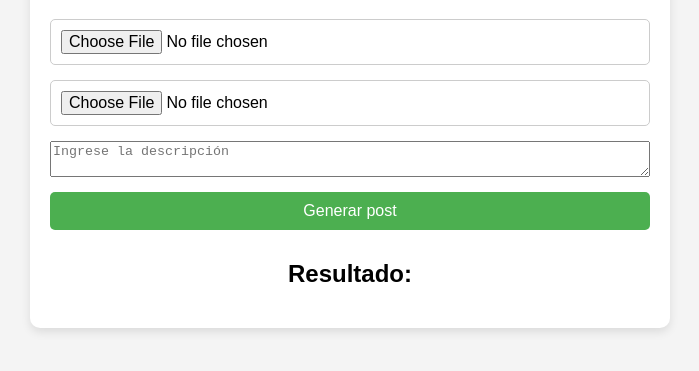
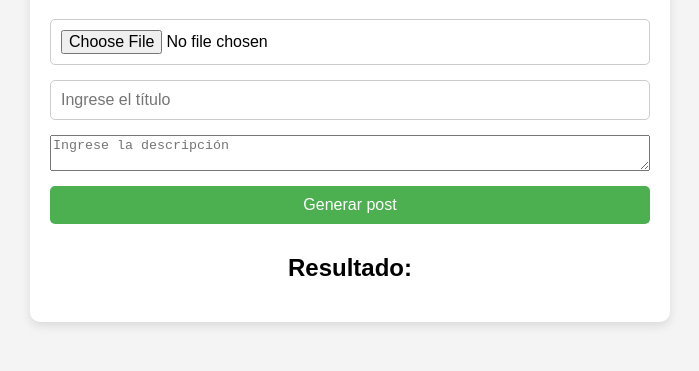
Before and after one commit to adriangmrraa/r1, a website: page public/index.html in a window 1280 px wide. Shown: the part 101-472 px from the top of the page, without its empty margins (290-989 px from the left). Drawn offline with Linux system fonts and the light colour scheme.

Commit message:
Prueba numero1001

```diff
--- a/public/index.html
+++ b/public/index.html
@@ -14,7 +14,7 @@
     <form id="imageForm">
       <input type="file" id="imageInput" accept="image/*" required />
       <!-- Cambiado a tipo texto -->
-      <input type="file" id="titleInput" placeholder="Ingrese el título" required />
+      <input type="text" id="titleInput" placeholder="Ingrese el título" required />
       <textarea id="descriptionInput" placeholder="Ingrese la descripción"></textarea>
       <button type="submit">Generar post</button>
     </form>
```
